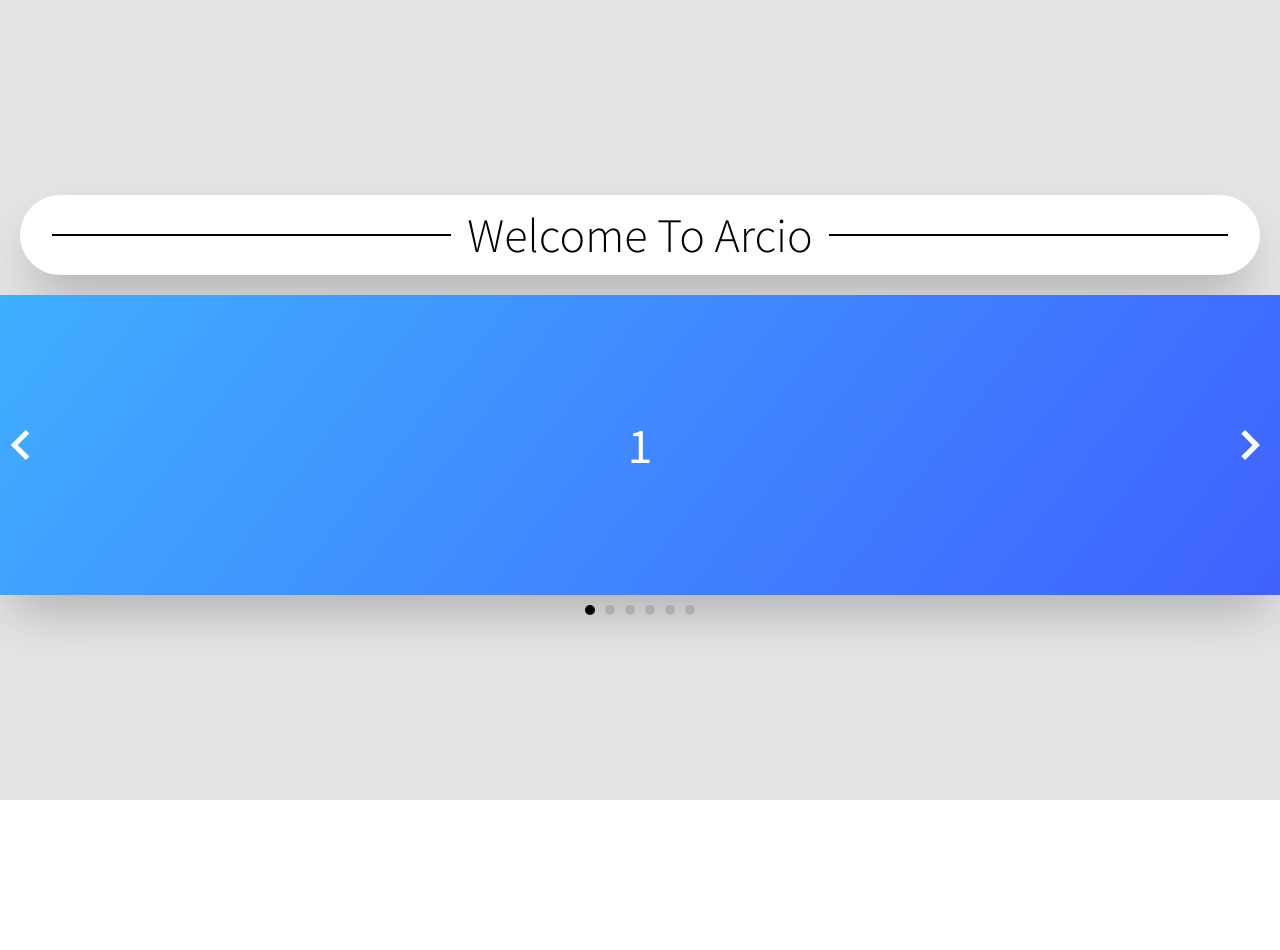
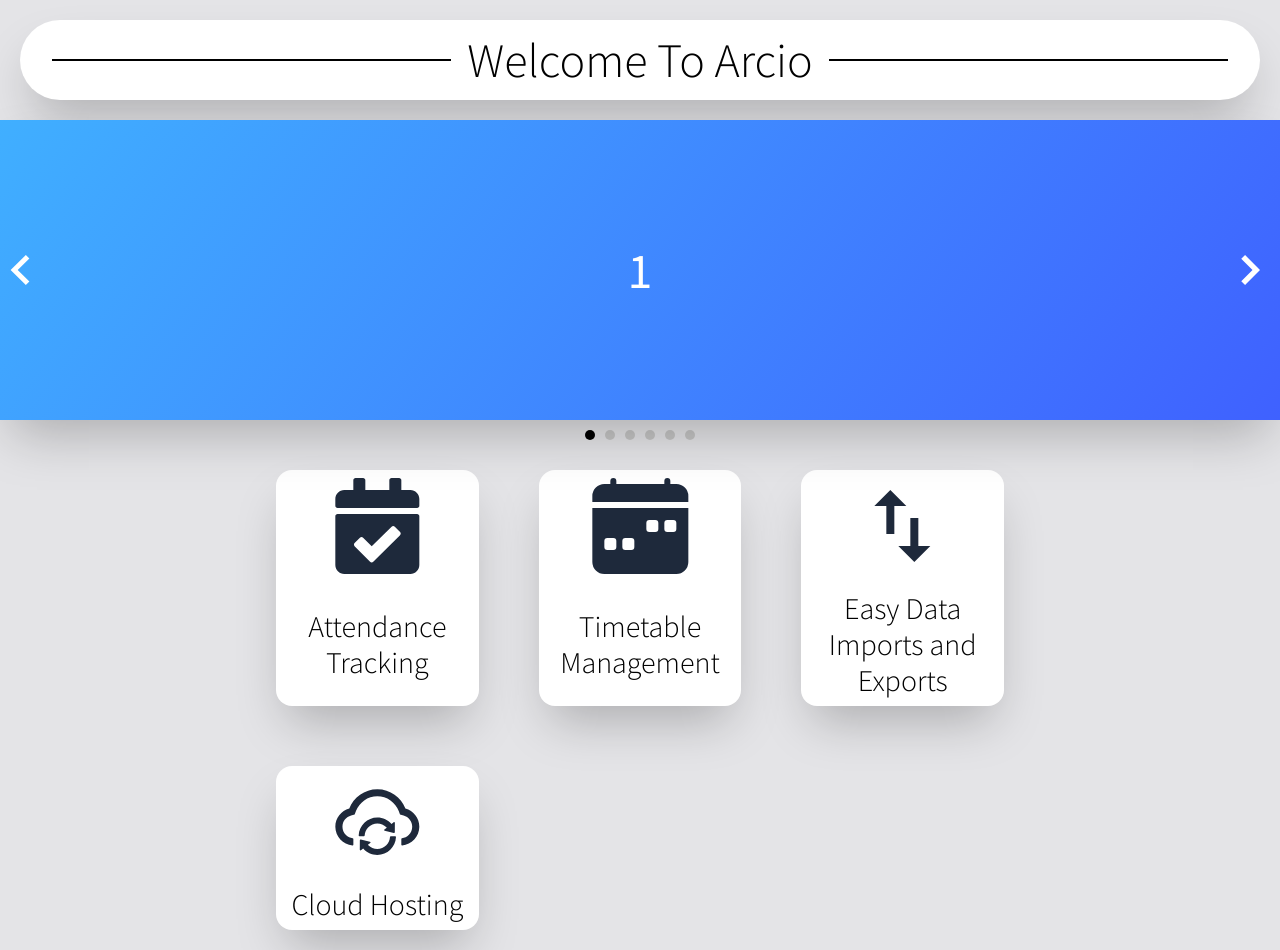
Before and after one commit to arcio-uk/Sales-Website, a React (Vite) app: page / in a window 1280 px wide. Before the commit the page ends 800 px from the top, so only its background shows below. Built offline with nearby package versions, Linux system fonts and the light colour scheme.

Commit message:
feat: added icon boxes

```diff
--- a/src/App.tsx
+++ b/src/App.tsx
@@ -1,8 +1,25 @@
+import {
+  FaCalendarCheck,
+} from 'react-icons/fa';
+import {
+  BsFillCalendarWeekFill,
+} from 'react-icons/bs';
+
+import {
+  MdOutlineImportExport,
+} from 'react-icons/md';
+
+import {
+  AiOutlineCloudSync,
+} from 'react-icons/ai';
+
+import React from 'react';
 import Carosel from '@/ui/Carosel/Carosel';
 import TitleBar from '@/ui/TitleBar';
+import IconBox from '@/ui/IconBox/IconBox';
 
 const App = () => (
-  <div className="justify-center content-center min-h-screen min-w-screen bg-zinc-200">
+  <div className="justify-center content-center h-full w-screen bg-zinc-200 flex-col">
     <div className="flex">
       <TitleBar text="Welcome To Arcio" className="w-full bg-white m-5 rounded-full shadow-2xl" />
 
@@ -16,6 +33,15 @@ const App = () => (
       <div className="keen-slider__slide number-slide5">5</div>
       <div className="keen-slider__slide number-slide6">6</div>
     </Carosel>
+    <div className="flex w-full justify-center">
+      <div className="xl:grid-cols-3 grid md:grid-cols-2 grid-cols-1 gap-5 md:w-3/5 md:4/5">
+        <IconBox title="Attendance Tracking" icon={<FaCalendarCheck className="w-full h-24 fill-slate-800" />} />
+        <IconBox title="Timetable Management" icon={<BsFillCalendarWeekFill className="w-full h-24 fill-slate-800" />} />
+        <IconBox title="Easy Data Imports and Exports" icon={<MdOutlineImportExport className="w-full h-24 fill-slate-800" />} />
+        <IconBox title="Cloud Hosting" icon={<AiOutlineCloudSync className="w-full h-24 fill-slate-800" />} />
+      </div>
+    </div>
+
   </div>
 );
 
--- /dev/null
+++ b/src/ui/IconBox/IconBox.tsx
@@ -0,0 +1,25 @@
+/* eslint-disable react/require-default-props */
+import React, {
+  JSXElementConstructor, ReactElement, ReactNode, useState,
+} from 'react';
+
+type IconBoxProps = {
+  title: string;
+  children?: ReactNode;
+  icon: ReactNode;
+}
+const IconBox = ({ title, icon, children }: IconBoxProps) => (
+  <div className="text-center bg-white m-5 rounded-2xl shadow-2xl flex-col flex">
+    <div className="m-2 overlay flex-2">
+      {icon}
+    </div>
+    <div className="text-3xl  m-2 flex-1 flex flex-col">
+      <div className="flex-center m-auto">
+        {title}
+      </div>
+    </div>
+    {children}
+  </div>
+);
+
+export default IconBox;
```
